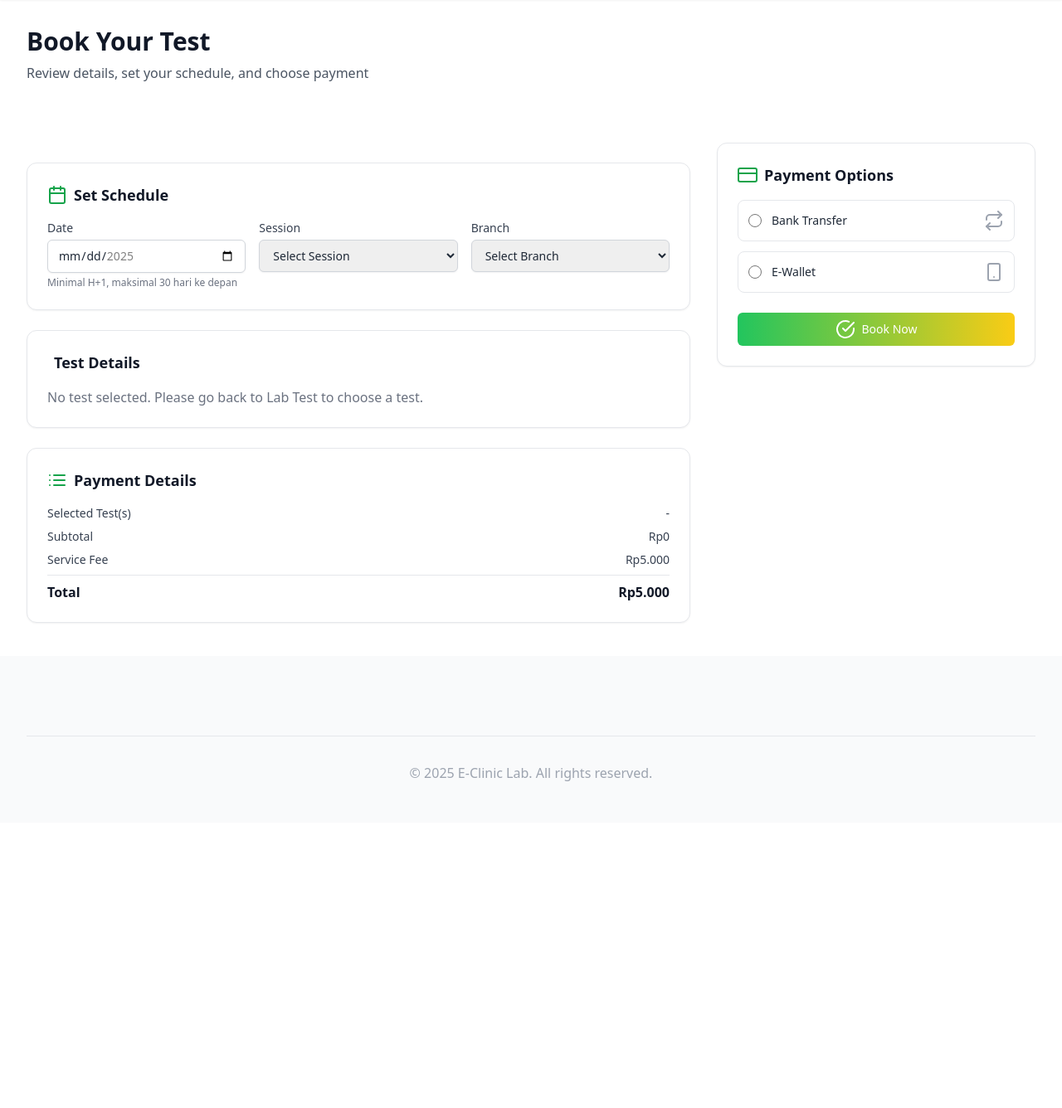
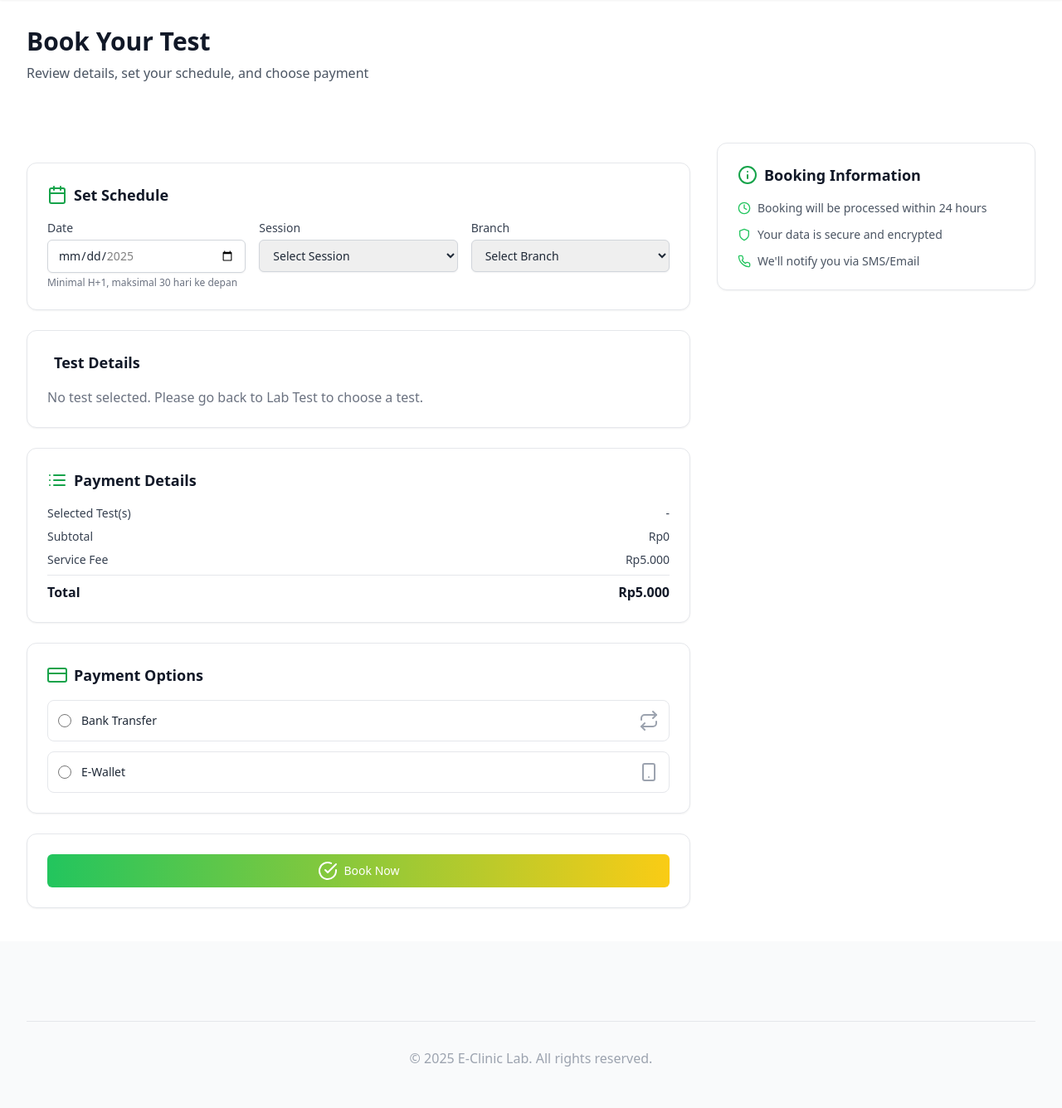
Before and after one commit to rachelscssrhnd/basdat, a Laravel app: page /booking in a window 1280 px wide. Shown: the part 64-1400 px from the top of the page at 83% size. Before the commit the page ends 1056 px from the top, so only its background shows below. Run offline with Laravel 12, Linux system fonts and the light colour scheme; the visitor is signed in with stand-in values (Sample User, id 1); data that the repository does not hold is empty; parts of the project's set-up code (start-up, migrations or seed data) failed here and were passed over; some libraries are stand-ins or nearby versions.

Commit message:
alhamdulilah auth

```diff
--- a/app/Http/Controllers/BookingController.php
+++ b/app/Http/Controllers/BookingController.php
@@ -167,7 +167,7 @@ class BookingController extends Controller
 
         } catch (\Exception $e) {
             DB::rollBack();
-            \Log::error('Booking creation failed', ['error' => $e->getMessage(), 'user_id' => session('user_id')]);
+            \Log::error('Booking creation failed', ['error' => $e->getMessage(), 'user_id' => session('user_id'), 'trace' => $e->getTraceAsString()]);
             return back()->withErrors(['error' => 'Gagal membuat booking: ' . $e->getMessage()])->withInput();
         }
     }
--- a/resources/views/booking.blade.php
+++ b/resources/views/booking.blade.php
@@ -76,7 +76,26 @@
                 <form id="booking-form" method="POST" action="{{ route('booking.store') }}" class="space-y-6">
                     @csrf
 
-
+                    <!-- Error Messages -->
+                    @if($errors->any())
+                        <div class="bg-red-50 border border-red-200 rounded-md p-4">
+                            <div class="flex">
+                                <div class="flex-shrink-0">
+                                    <i data-feather="alert-circle" class="h-5 w-5 text-red-400"></i>
+                                </div>
+                                <div class="ml-3">
+                                    <h3 class="text-sm font-medium text-red-800">Please fix the following errors:</h3>
+                                    <div class="mt-2 text-sm text-red-700">
+                                        <ul class="list-disc list-inside space-y-1">
+                                            @foreach($errors->all() as $error)
+                                                <li>{{ $error }}</li>
+                                            @endforeach
+                                        </ul>
+                                    </div>
+                                </div>
+                            </div>
+                        </div>
+                    @endif
 
                     <!-- Schedule -->
                     <div class="bg-white border border-gray-200 rounded-xl shadow-sm p-6">
@@ -150,34 +169,57 @@
                             <div class="flex justify-between border-t pt-2 text-base font-semibold text-gray-900"><dt>Total</dt><dd id="total">Rp5.000</dd></div>
                         </dl>
                     </div>
-                </form>
-            </div>
 
-            <!-- Right: Payment Options -->
-            <div class="space-y-6">
+                    <!-- Payment Options -->
                     <div class="bg-white border border-gray-200 rounded-xl shadow-sm p-6">
                         <h2 class="text-lg font-semibold text-gray-900 flex items-center"><i data-feather="credit-card" class="mr-2 text-green-600"></i> Payment Options</h2>
                         <div class="mt-4 space-y-3">
                             <label class="flex items-center justify-between p-3 border border-gray-200 rounded-lg cursor-pointer hover:bg-gray-50">
                                 <div class="flex items-center">
-                                <input name="payment_method" type="radio" value="transfer" class="h-4 w-4 text-primary-600">
+                                    <input name="payment_method" type="radio" value="transfer" class="h-4 w-4 text-primary-600" {{ old('payment_method') == 'transfer' ? 'checked' : '' }}>
                                     <span class="ml-3 text-sm text-gray-800">Bank Transfer</span>
                                 </div>
                                 <i data-feather="repeat" class="text-gray-400"></i>
                             </label>
                             <label class="flex items-center justify-between p-3 border border-gray-200 rounded-lg cursor-pointer hover:bg-gray-50">
                                 <div class="flex items-center">
-                                <input name="payment_method" type="radio" value="ewallet" class="h-4 w-4 text-primary-600">
+                                    <input name="payment_method" type="radio" value="ewallet" class="h-4 w-4 text-primary-600" {{ old('payment_method') == 'ewallet' ? 'checked' : '' }}>
                                     <span class="ml-3 text-sm text-gray-800">E-Wallet</span>
                                 </div>
                                 <i data-feather="smartphone" class="text-gray-400"></i>
                             </label>
                         </div>
-                    <button type="submit" form="booking-form" class="mt-6 w-full inline-flex items-center justify-center px-4 py-2 rounded-md text-sm font-medium text-white bg-gradient-to-r from-green-500 to-yellow-400 hover:from-green-600 hover:to-yellow-500">
+                        @error('payment_method') <span class="text-red-500 text-sm">{{ $message }}</span> @enderror
+                    </div>
+
+                    <!-- Submit Button -->
+                    <div class="bg-white border border-gray-200 rounded-xl shadow-sm p-6">
+                        <button type="submit" class="w-full inline-flex items-center justify-center px-4 py-2 rounded-md text-sm font-medium text-white bg-gradient-to-r from-green-500 to-yellow-400 hover:from-green-600 hover:to-yellow-500">
                             <i data-feather="check-circle" class="mr-2"></i> Book Now
                         </button>
                     </div>
+                </form>
+            </div>
 
+            <!-- Right: Additional Info -->
+            <div class="space-y-6">
+                <div class="bg-white border border-gray-200 rounded-xl shadow-sm p-6">
+                    <h2 class="text-lg font-semibold text-gray-900 flex items-center"><i data-feather="info" class="mr-2 text-green-600"></i> Booking Information</h2>
+                    <div class="mt-4 space-y-3 text-sm text-gray-600">
+                        <div class="flex items-start">
+                            <i data-feather="clock" class="h-4 w-4 mr-2 mt-0.5 text-green-500"></i>
+                            <span>Booking will be processed within 24 hours</span>
+                        </div>
+                        <div class="flex items-start">
+                            <i data-feather="shield" class="h-4 w-4 mr-2 mt-0.5 text-green-500"></i>
+                            <span>Your data is secure and encrypted</span>
+                        </div>
+                        <div class="flex items-start">
+                            <i data-feather="phone" class="h-4 w-4 mr-2 mt-0.5 text-green-500"></i>
+                            <span>We'll notify you via SMS/Email</span>
+                        </div>
+                    </div>
+                </div>
             </div>
         </div>
     </div>
```
Lines whose indentation alone changed are shown as unchanged.
